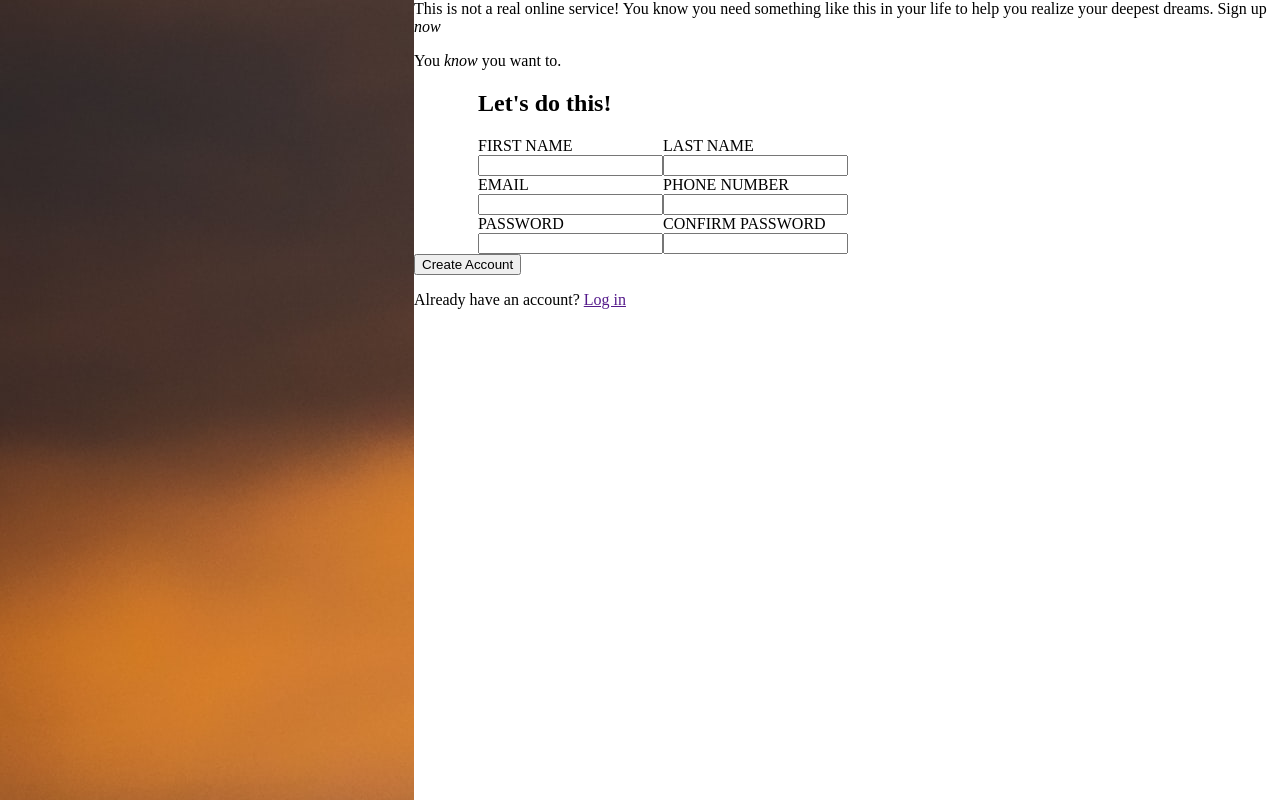
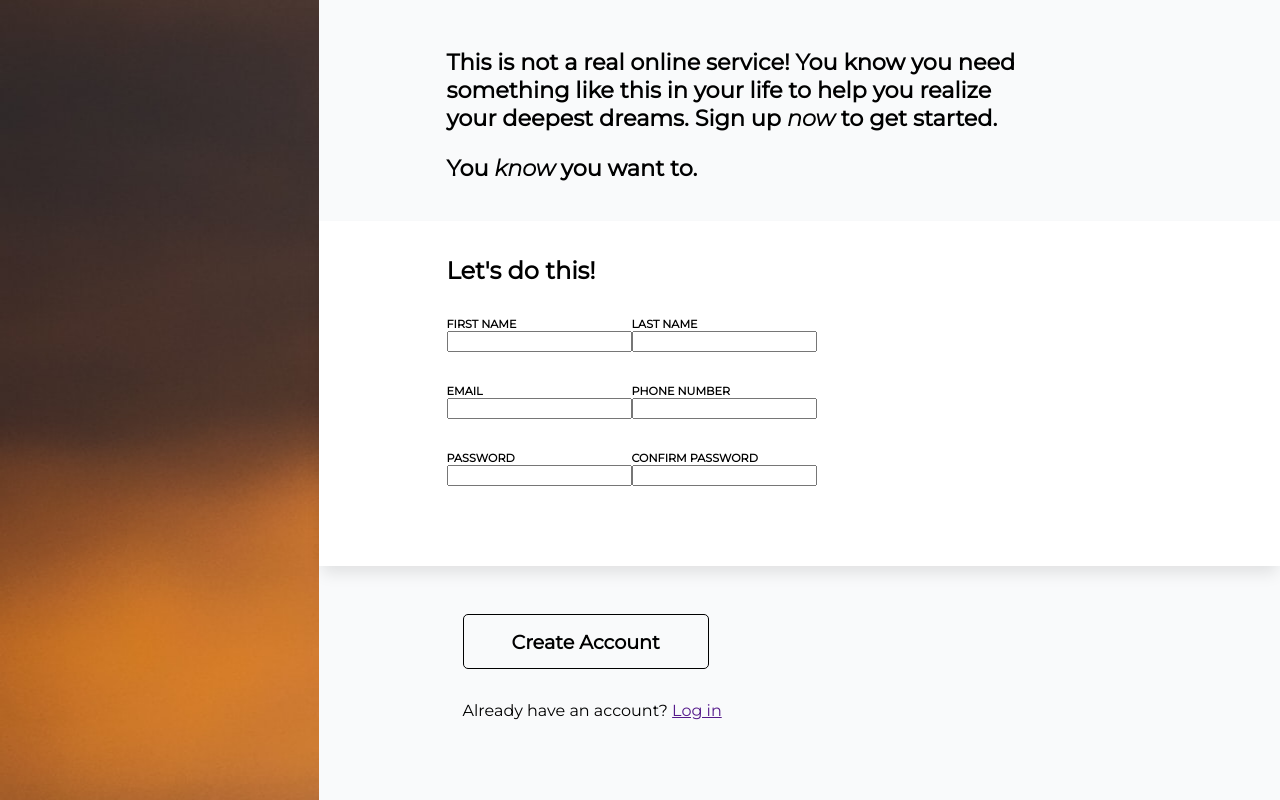
Before and after one commit to paraswastaken/testform, a plain HTML site: page index.html in a window 1280 px wide. Drawn offline with Linux system fonts and the light colour scheme.

Commit message:
Major CSS improvements, improved positioning

```diff
--- a/index.html
+++ b/index.html
@@ -14,24 +14,23 @@
         </div>
         <div class="mainContent">
             <div class="textcont">
-                This is not a real online service! You know you need something like this in your life to help you realize your deepest dreams. Sign up <i>now</i>
+                This is not a real online service! You know you need something like this in your life to help you realize your deepest dreams. Sign up <i>now</i> to get started.
                 <p>You <i>know </i>you want to.</p>
             </div>
             <div class="form">
                 <form action="/temp" id="frm">
                     <h2>Let's do this!</h2>
-                    <div>
+                    <div class="formRow">
                         <div>
                             <label for="first_name">FIRST NAME</label>
                             <input type="text" id="first_name" name="firstName">
                         </div>
-
                         <div>
                             <label for="last_name">LAST NAME</label>
                             <input type="text" id="last_name" name="lastName">
                         </div>
                     </div>
-                    <div>
+                    <div class="formRow">
                         <div>
                             <label for="email">EMAIL</label>
                             <input type="email" id="email" name="email">
@@ -41,7 +40,7 @@
                             <input type="text" id="ph_no" name="phNumber">
                         </div>
                     </div>
-                    <div>
+                    <div class="formRow">
                         <div>
                             <label for="password">PASSWORD</label>
                             <input type="password" id="password" name="password">
@@ -53,7 +52,7 @@
                     </div>
                 </form>
             </div>
-            <div>
+            <div class="footer">
                 <button type="submit" form="frm">Create Account</button>
                 <p>Already have an account? <a href="">Log in</a></p>
             </div>
--- a/style.css
+++ b/style.css
@@ -1,3 +1,10 @@
+@import url('https://fonts.googleapis.com/css2?family=Montserrat:ital,wght@0,400;1,300&display=swap');
+
+html {
+    background-color: rgb(249, 250, 251);
+    font-family: 'Montserrat', sans-serif;
+}
+
 body {
     min-height: 100vh;
     margin: 0;
@@ -10,7 +17,7 @@ body {
 
 .sidebar {
     background-image: url(mountain.jpg);
-    width: 33%;
+    width: 50%;
 }
 
 label, input {
@@ -21,6 +28,52 @@ form>div {
     display: flex;
 }
 
+.textcont {
+    width: 60%;
+    padding: 1rem 8rem;
+    font-size: 1.4rem;
+    font-weight: 600;
+}
+
 .form {
-    padding: 0 0 0 4rem;
+    padding: 1rem 0 3rem 8rem;
+    background-color: rgb(255, 255, 255);
+    width: auto;
+    box-shadow: 0 10px 15px -3px rgba(0, 0, 0, 0.1);
 }
+
+.footer {
+    margin: 2rem 9rem;
+}
+
+button {
+    all: unset;
+    font-size: 1.2rem;
+    font-weight: 600;
+    margin: 1rem 0;
+    padding: 0.9rem 3rem;
+    border-radius: 5px;
+    border-style: solid;
+    border-width: 1px;
+}
+
+button:hover {
+    box-shadow: 0 10px 15px -3px rgba(0, 0, 0, 0.3);
+    position: relative;
+    bottom: 1px;
+}
+
+.mainContent {
+    display: flex;
+    flex-direction: column;
+    justify-content: center;
+}
+
+.formRow {
+    margin: 2rem 0;
+}
+
+label {
+    font-size: 0.7rem;
+    font-weight: 600;
+}
```
